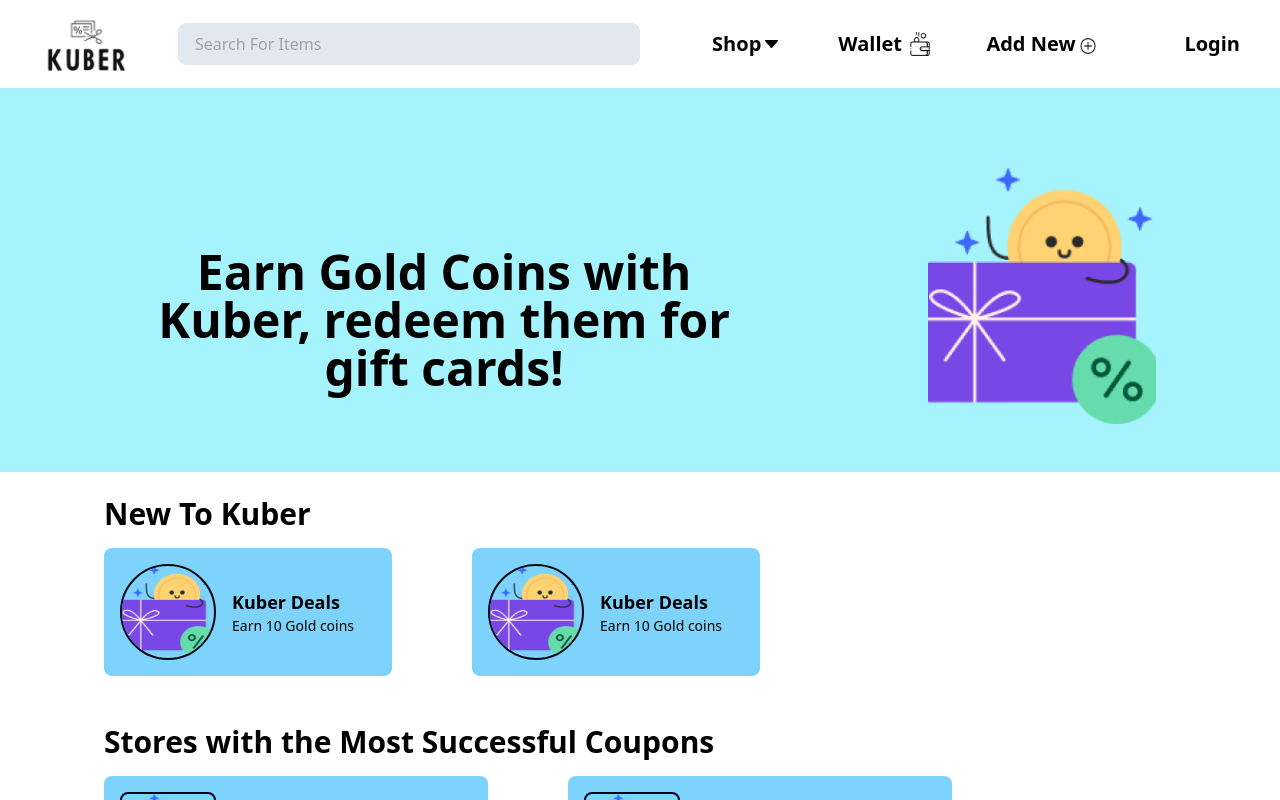
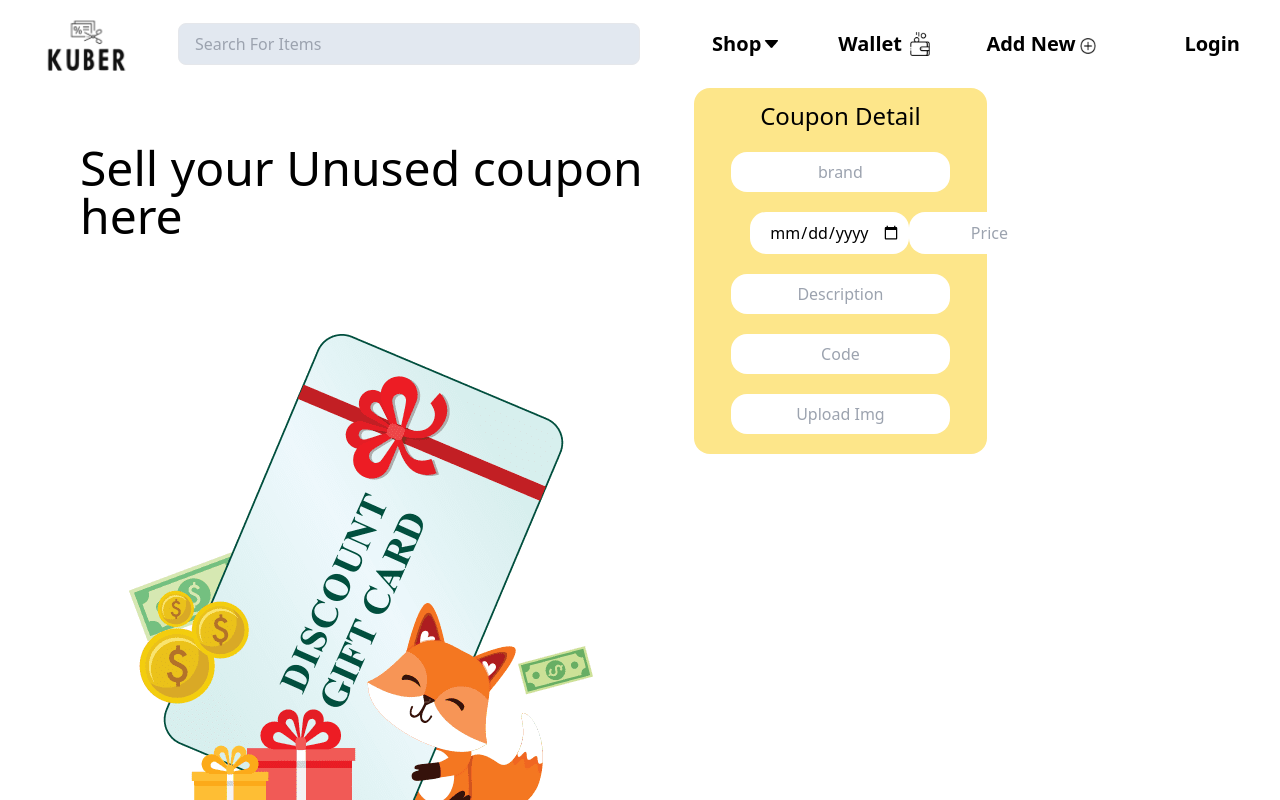
Before and after one commit to kalviumcommunity/S50_Vivan_Capstone_Kuber, a React (Vite) app in the folder Client/: page / in a window 1280 px wide. Shown: the top 800 px of the page. Built offline with nearby package versions, Linux system fonts and the light colour scheme.

Commit message:
addnewpage

```diff
--- a/Client/src/App.jsx
+++ b/Client/src/App.jsx
@@ -2,12 +2,14 @@
 // import './App.css'
 import Firstpage from './Components/landingpage'
 import MainPage from './Components/mainpage'
+import Addnew from './Components/addnewpage'
 
 function App() {
   return (
     <>
     {/* <Firstpage/> */}
-    <MainPage/>
+    {/* <MainPage/> */}
+    <Addnew/>
     </>
   )
 }
--- /dev/null
+++ b/Client/src/Components/addnewpage.jsx
@@ -0,0 +1,85 @@
+import React from "react";
+import logo_black from "../assets/logo-black.png";
+import add from "../assets/add.png";
+import down from "../assets/down.png";
+import wallet from "../assets/Wallet.png";
+import fox from "../assets/fox.png";
+import discount from "../assets/discount.png";
+
+const addnewpage = () => {
+  return (
+    <>
+      <div className="bg-white">
+        <div className="flex justify-between items-center py-4 px-6  ">
+          <div className="flex justify-between items-center space-x-4 w-1/2  rounded-lg">
+            <img src={logo_black} alt="logo" className="h-14" />
+            <input
+              type="text"
+              placeholder="Search For Items"
+              className="px-4 w-9/12 py-2 bg-slate-200 border rounded-lg"
+            />
+          </div>
+
+          <div className="flex items-center space-x-6">
+            <div className="flex items-center space-x-2">
+              <button className="bg-transparent items-center flex text-black text-xl font-semibold  py-2 px-4">
+                Shop
+                <img src={down} alt="down " className="h-4 " />
+              </button>
+            </div>
+
+            <div className="flex items-center  space-x-2">
+              <button className="bg-transparent  items-center flex text-black text-xl font-semibold py-2 px-4">
+                Wallet
+                <img src={wallet} alt="wallet" className="h-6 ml-2" />
+              </button>
+            </div>
+            <div className="flex items-center space-x-2">
+              <button className="bg-transparent items-center flex text-black text-xl font-semibold py-2 px-4">
+                Add New
+                <img src={add} alt="add" className="h-4 ml-1 mt-1" />
+              </button>
+            </div>
+          </div>
+          <div className="flex items-center space-x-4">
+            <button className=" items-center flex text-black text-xl  font-semibold py-2 px-4">
+              Login
+            </button>
+          </div>
+        </div>
+      </div>
+
+      <div className="flex justify-evenly ">
+        <div>
+          <h1 className="ml-20 mb-20 text-5xl mt-14 w-5/6">
+            Sell your Unused coupon here{" "}
+          </h1>
+          <img className="ml-28" src={discount} alt="" />
+        </div>
+        <div className="w-3/6">
+            <div className="bg-amber-200 w-6/12 rounded-2xl ">
+            <div className="text-center text-2xl mb-5 pt-3">Coupon Detail</div>
+            <div  className="flex justify-center">
+          <input type="text" placeholder="brand" className="mb-5 w-9/12 text-center p-2 rounded-2xl " />
+          </div>
+          <div  className="flex justify-evenly w-9/12 ml-14">
+            <input type="date" placeholder="exp" className="mb-5 bg-white w-44 text-center p-2 rounded-2xl" />
+            <input type="number" placeholder="Price" className=" mb-5 bg-white w-44 text-center p-2 rounded-2xl" />
+          </div>
+          <div className="flex justify-center">
+            <input type="text" placeholder="Description" className="mb-5 bg-white w-9/12 text-center p-2 rounded-2xl" />
+          </div >
+          <div className="flex justify-center">
+            <input type="text" placeholder="Code" className="mb-5 bg-white w-9/12 text-center p-2 rounded-2xl" />
+          </div>
+          <div className="flex justify-center ">
+            <input type="text" placeholder="Upload Img" className="mb-5 bg-white w-9/12 text-center p-2 rounded-2xl" />
+          </div>
+        </div>
+        </div>
+      </div>
+    </>
+  );
+};
+
+export default addnewpage;
```
Also changed, not shown: Client/src/assets/discount.png (added), Client/src/assets/fox.png (added).
